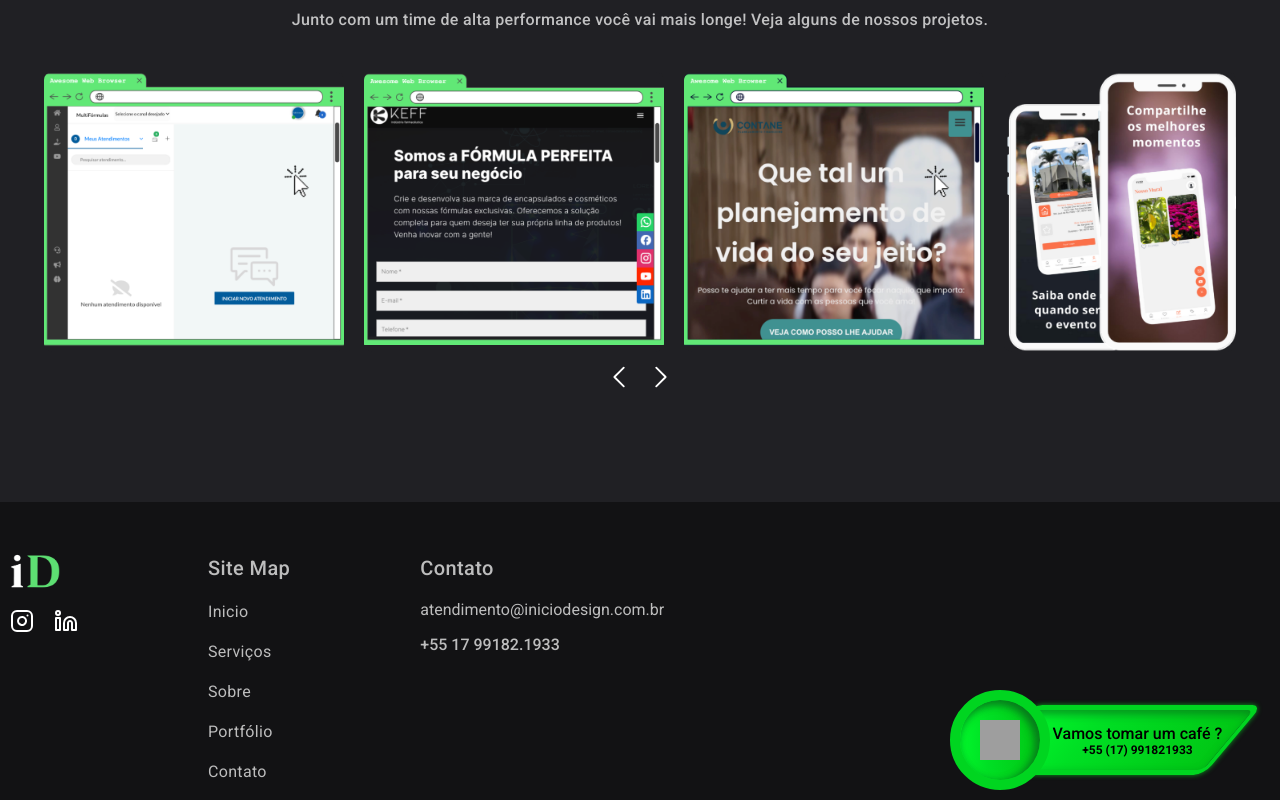
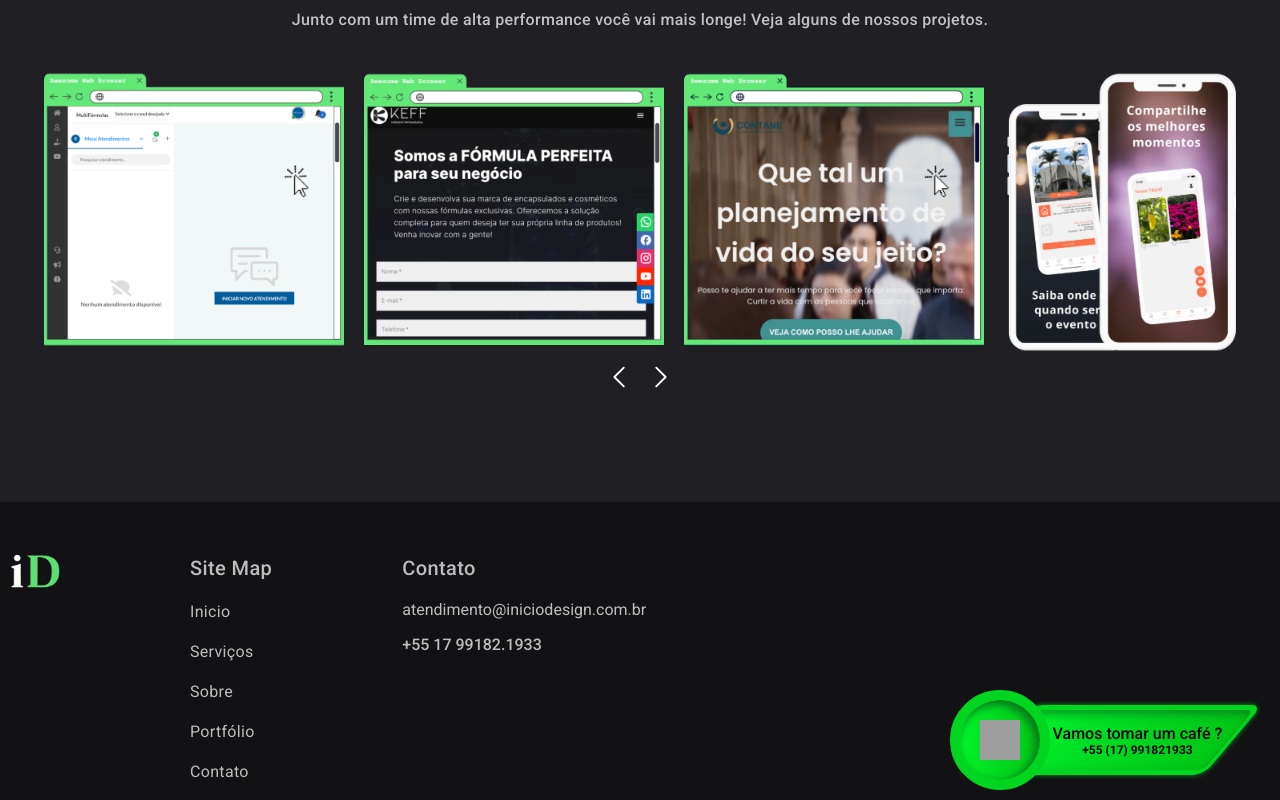
Before and after one commit to auggustus6/iniciodesign-web, a React (Vite) app: page / in a window 1280 px wide. Shown: the part 4109-4909 px from the top of the page. Built offline with nearby package versions, Linux system fonts and the light colour scheme; grey boxes are pictures that could not be loaded.

Commit message:
fix: remove social media

```diff
--- a/src/components/Footer/Footer.jsx
+++ b/src/components/Footer/Footer.jsx
@@ -25,8 +25,8 @@ const Footer = () => {
               <img src={logo} alt="Logo da página" />
             </div>
             <div className={styles.social}>
-              <img src={instagram} alt="" />
-              <img src={linkedin} alt="" />
+              {/* <img src={instagram} alt="" /> */}
+              {/* <img src={linkedin} alt="" /> */}
             </div>
           </div>
           <div className={styles.containerMap}>
```
